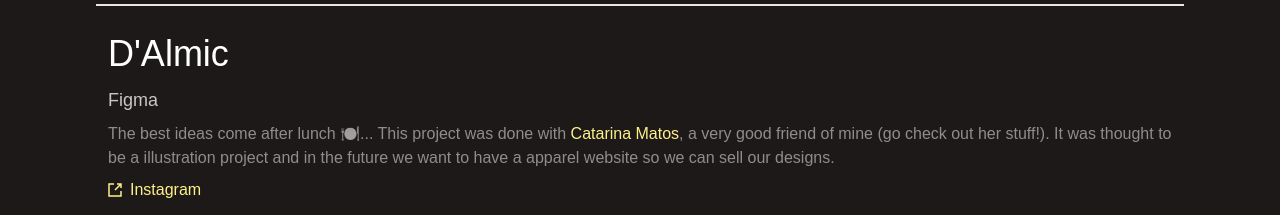
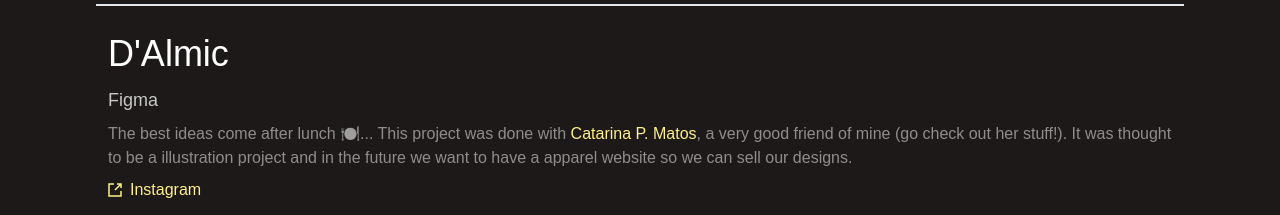
Before and after one commit to danielaprado/my-portfolio, a Next.js app: page / in a window 1280 px wide. Shown: the part 3900-4115 px from the top of the page. Built offline with nearby package versions, Linux system fonts and the light colour scheme; a web font is replaced by a local one.

Commit message:
fix: kudos name

```diff
--- a/app/components/Portfolio/Item.tsx
+++ b/app/components/Portfolio/Item.tsx
@@ -49,7 +49,7 @@ export default function Item({ project }: { project: PortfolioProps }) {
               aria-label="Visit Catarina Matos' behance page"
               className="text-primary hover:underline"
             >
-              Catarina Matos
+              Catarina P. Matos
             </a>
             , a very good friend of mine (go check out her stuff!). It was
             thought to be a illustration project and in the future we want to
```
